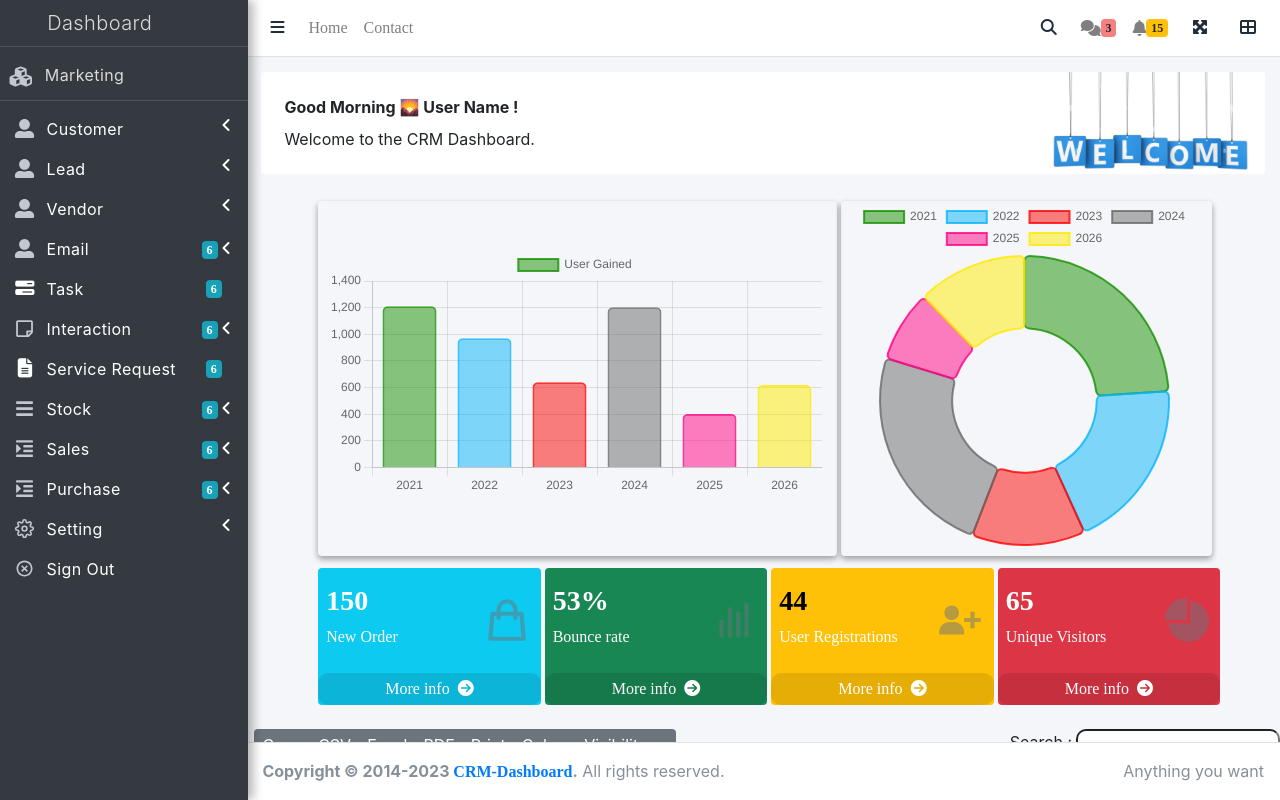
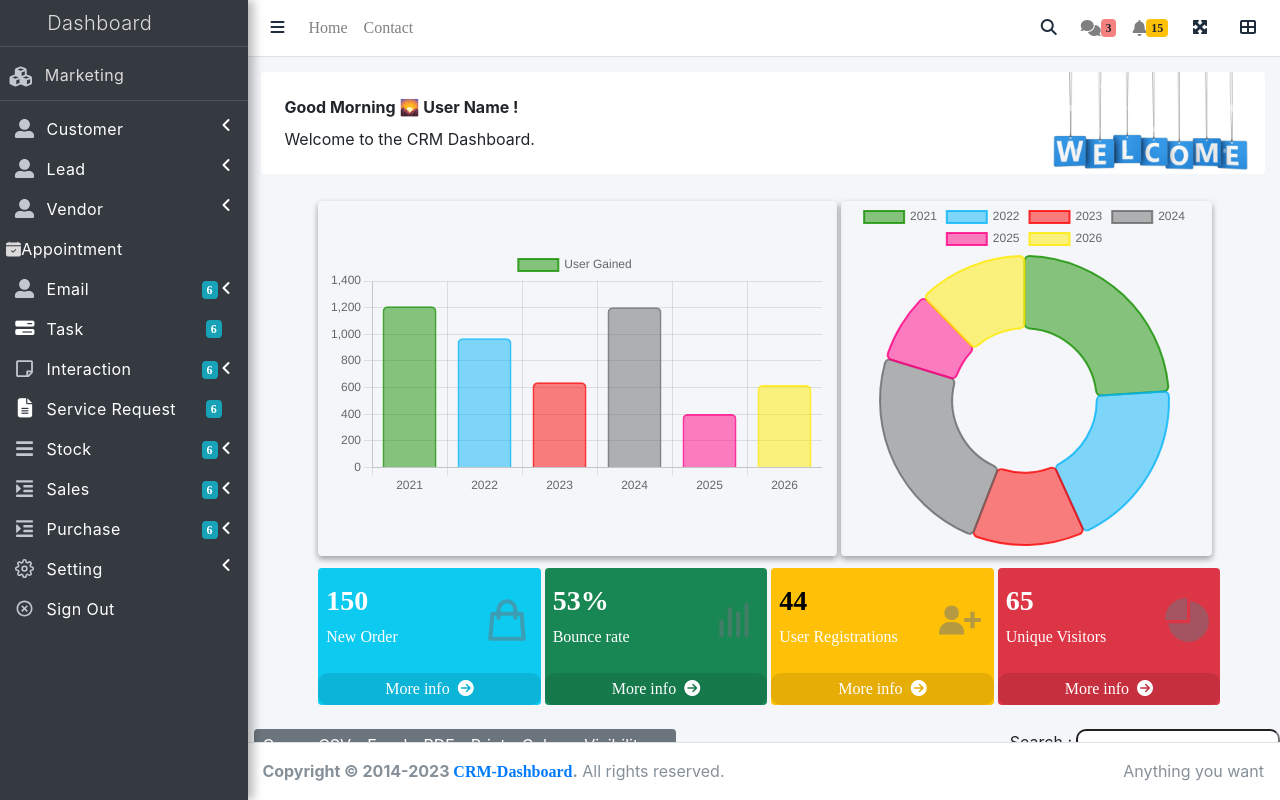
Before and after one commit to VikashSingh1372/IndsacCRMFrontend, a React (Create React App) app: page /landingpage in a window 1280 px wide. Shown: the top 800 px of the page. Built offline with nearby package versions, Linux system fonts and the light colour scheme; some icons are missing; a web font is replaced by a local one.

Commit message:
Appointments Initiated

```diff
--- a/src/User/Mainsidebar.jsx
+++ b/src/User/Mainsidebar.jsx
@@ -207,6 +207,27 @@ export default function MainSidebar({ hamburger, sethamburger }) {
                     }`}
                     style={{ cursor: "pointer" }}
                   ></i>
+                </div>
+              </Link>
+            </li>
+            <li className="nav-item">
+              <Link to="" className="nav-link  ">
+                <svg
+                  className="nav-icon"
+                  aria-hidden="true"
+                  style={handleclickonbutton2(hamburger)}
+                  xmlns="http://www.w3.org/2000/svg"
+                  width="16"
+                  height="16"
+                  fill="currentColor"
+                  class="bi bi-calendar-check-fill"
+                  viewBox="0 0 16 16"
+                >
+                  <path d="M4 .5a.5.5 0 0 0-1 0V1H2a2 2 0 0 0-2 2v1h16V3a2 2 0 0 0-2-2h-1V.5a.5.5 0 0 0-1 0V1H4V.5zM16 14V5H0v9a2 2 0 0 0 2 2h12a2 2 0 0 0 2-2zm-5.146-5.146-3 3a.5.5 0 0 1-.708 0l-1.5-1.5a.5.5 0 0 1 .708-.708L7.5 10.793l2.646-2.647a.5.5 0 0 1 .708.708z" />
+                </svg>
+
+                <div className="navhead" style={handleclickonbutton(hamburger)}>
+                  <p className="w-100">Appointment</p>
                 </div>
               </Link>
             </li>
```
